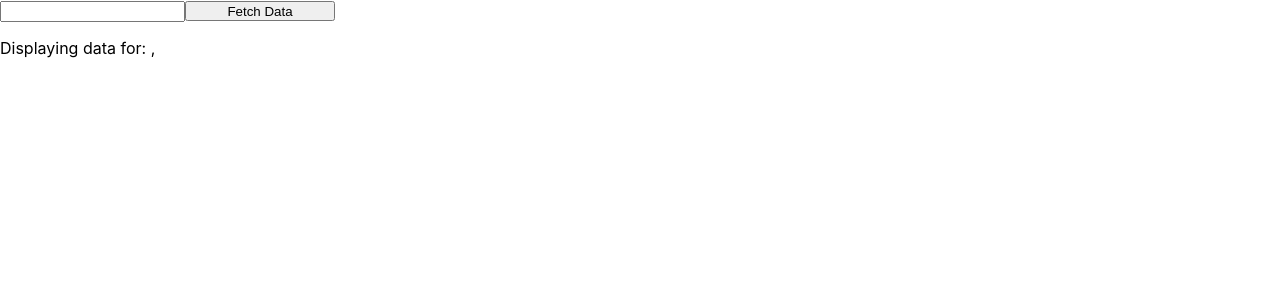
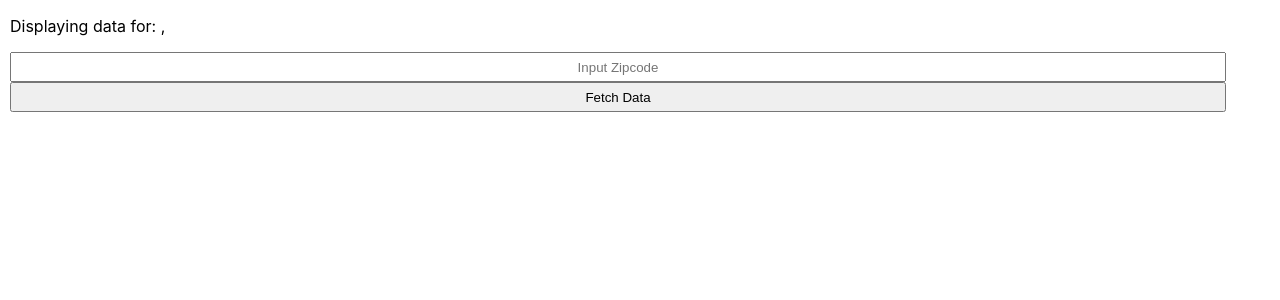
Before and after one commit to TattMaylor/Lawn-Forecast, a React (Create React App) app: page / in a window 1280 px wide. Shown: the top 300 px of the page. Built offline with nearby package versions, Linux system fonts and the light colour scheme.

Commit message:
Styling Updatees

```diff
--- a/src/App.css
+++ b/src/App.css
@@ -1,8 +1,19 @@
-h1 {
-  text-align: center;
+p {
+  margin-left: 10px;
 }
 
 button {
-  height: 20px;
-  width: 150px;
+  margin-left: 10px;
+  margin-bottom: 10px;
+  width: 95%;
+  height: 30px;
 }
+
+input {
+  box-sizing: border-box;
+  -moz-box-sizing: border-box;
+  margin-left: 10px;
+  text-align: center;
+  width: 95%;
+  height: 30px;
+}
--- a/src/App.js
+++ b/src/App.js
@@ -1,7 +1,7 @@
 import React, { useState } from 'react';
 import Forecast from './Forecast'
+import zipcodes from './assets/zipcodes.json';
 import './App.css';
-import zipcodes from './assets/zipcodes.json';
 
 function App() {
 
@@ -35,9 +35,11 @@ function App() {
 
   return (
     <>
-      <input id='zipcode'></input>
-      <button onClick={() => { fetchData() }}>Fetch Data</button>
-      <p>Displaying data for: {`${locationDataObject.city}, ${locationDataObject.state}`}</p>
+      <div>
+        <p>Displaying data for: {`${locationDataObject.city}, ${locationDataObject.state}`}</p>
+        <input id='zipcode' placeholder='Input Zipcode'></input>
+        <button onClick={() => { fetchData() }}>Fetch Data</button>
+      </div>
       <Forecast data={weatherDataObject} />
     </>
   );
```
